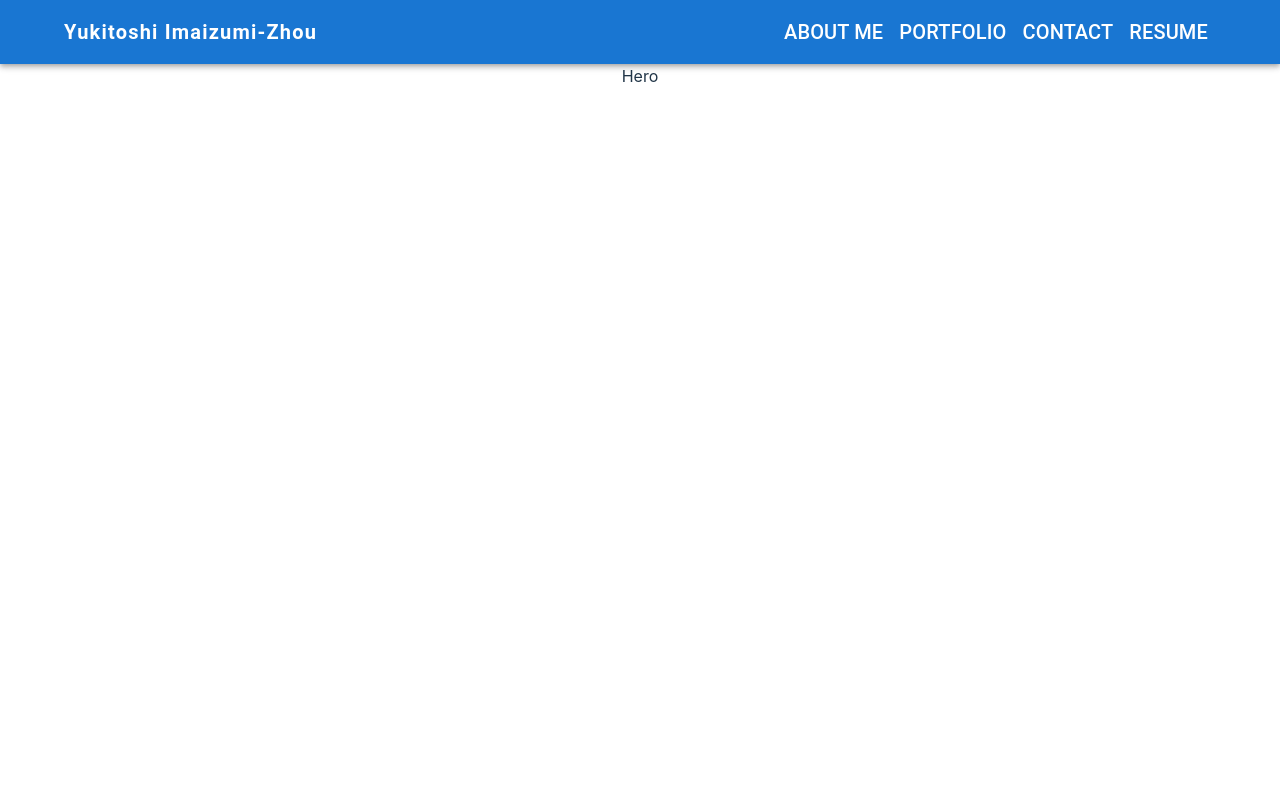
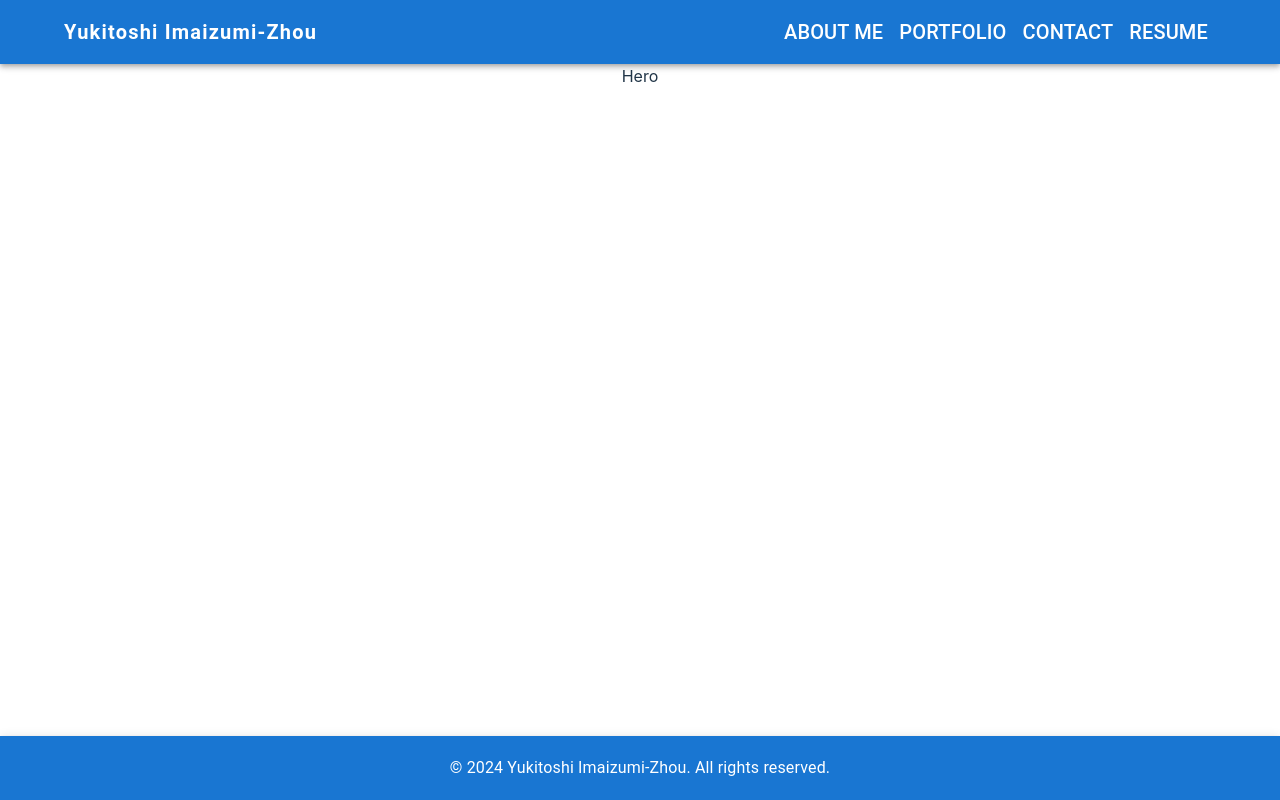
Before and after one commit to Yukitoshi12345/React-Portfolio, a React (Vite) app: page / in a window 1280 px wide. Built offline with nearby package versions, Linux system fonts and the light colour scheme.

Commit message:
created most of footer

```diff
--- a/src/App.jsx
+++ b/src/App.jsx
@@ -1,16 +1,22 @@
 // import { useState } from "react";
 
-import "./App.css";
-import Header from "./components/Header";
-import Hero from "./components/Hero";
+import './App.css';
+import Header from './components/Header';
+import Hero from './components/Hero';
+import Footer from './components/Footer';
 
 function App() {
   // const [count, setCount] = useState(0);
 
   return (
-    <div>
+    <div
+      style={{ display: 'flex', flexDirection: 'column', minHeight: '100vh' }}
+    >
       <Header />
-      <Hero />
+      <div style={{ flexGrow: 1 }}>
+        <Hero />
+      </div>
+      <Footer />
     </div>
   );
 }
--- /dev/null
+++ b/src/components/Footer.jsx
@@ -0,0 +1,28 @@
+// import React from 'react';
+import AppBar from '@mui/material/AppBar';
+import Toolbar from '@mui/material/Toolbar';
+import Typography from '@mui/material/Typography';
+import Container from '@mui/material/Container';
+import Box from '@mui/material/Box';
+
+function Footer() {
+  return (
+    <AppBar
+      position="static"
+      sx={{ backgroundColor: '#1976d2', marginTop: 'auto' }}
+    >
+      <Container maxWidth="lg">
+        <Toolbar disableGutters>
+          <Box sx={{ flexGrow: 1, textAlign: 'center', padding: 2 }}>
+            <Typography variant="body1" sx={{ color: '#fff' }}>
+              &copy; {new Date().getFullYear()} Yukitoshi Imaizumi-Zhou. All
+              rights reserved.
+            </Typography>
+          </Box>
+        </Toolbar>
+      </Container>
+    </AppBar>
+  );
+}
+
+export default Footer;
```
Also changed, not shown: src/components/Header.jsx (+13 -13 lines).
